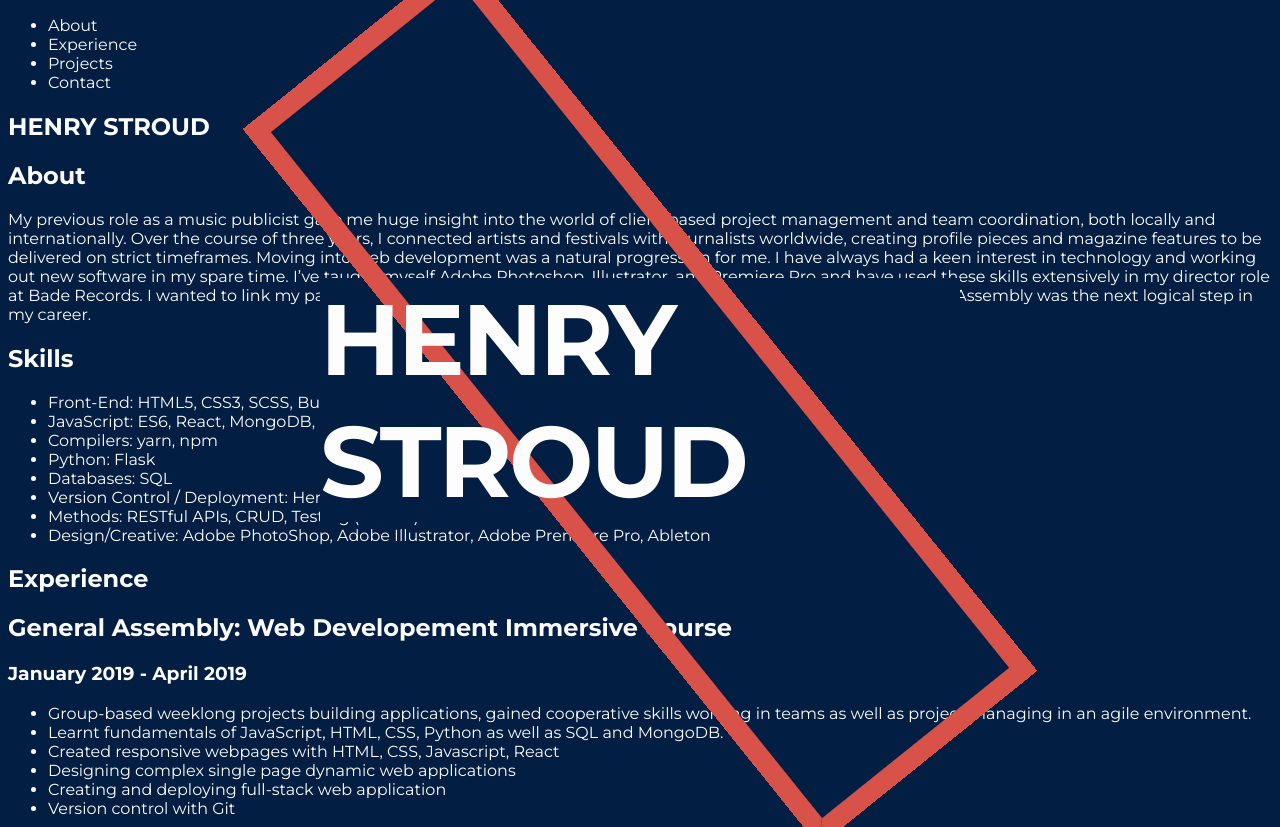
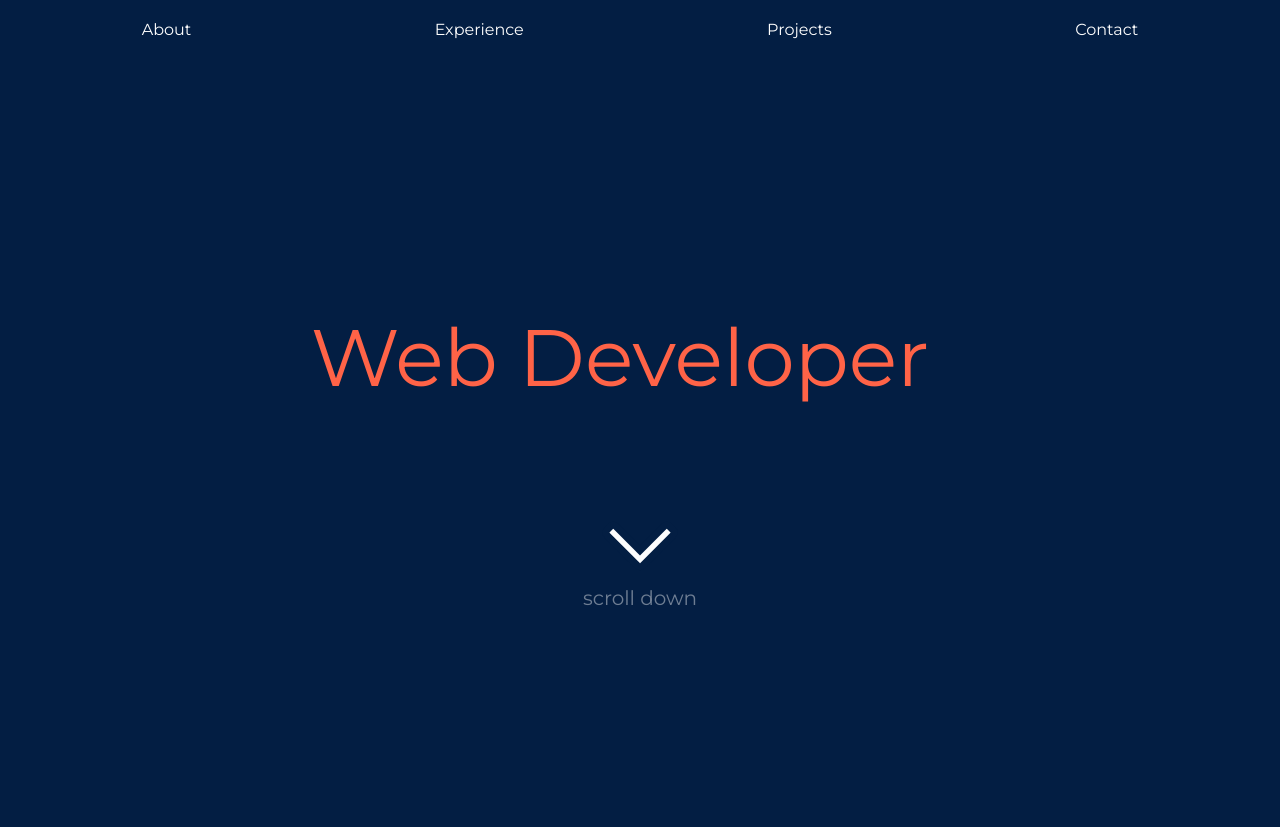
Before and after one commit to henry-stroud/henry-stroud.github.io, a website: page index.html in a window 1280 px wide. Shown: the top 827 px of the page. Drawn offline with nearby package versions, Linux system fonts and the light colour scheme.

Commit message:
added main page

```diff
--- a/index.html
+++ b/index.html
@@ -6,35 +6,31 @@
   <script type="text/javascript" src="./main.js"></script>
   <link href="https://fonts.googleapis.com/css?family=Montserrat:400,700" rel="stylesheet">
   <link rel="stylesheet" href="https://unpkg.com/aos@next/dist/aos.css" />
+  <link rel="stylesheet" href="https://use.fontawesome.com/releases/v5.8.1/css/all.css" integrity="sha384-50oBUHEmvpQ+1lW4y57PTFmhCaXp0ML5d60M1M7uH2+nqUivzIebhndOJK28anvf" crossorigin="anonymous">
+  <link rel="stylesheet" href="https://cdnjs.cloudflare.com/ajax/libs/animate.css/3.7.0/animate.min.css">
   <title>Henry Stroud</title>
 </head>
 <body>
   <header>
     <nav>
-      <ul>
-        <li>
-          About
-        </li>
-        <li>
-          Experience
-        </li>
-        <li>
-          Projects
-        </li>
-        <li>
-          Contact
-        </li>
-      </ul>
+        <a href="#about">About</a>
+        <a href="#experience">Experience</a>
+        <a href="#projects">Projects</a>
+        <a href="#contact">Contact</a>
     </nav>
   </header>
   <main>
-    <section>
-      <h1 data-aos="fade-up">
-        HENRY STROUD
-      </h1>
-        <a>HENRY STROUD</a>
+    <section class="title">
+      <div class="title-container">
+        <div class="console-container"><span id="text"></span>
+          <div class="console-underscore" id="console">&#95;
+          </div>
+        </div>
+        <i id="chevron" class="fas fa-chevron-down hidden"></i>
+        <p id="scroll" class="scroll-down hidden">scroll down</p>
+      </div>
     </section>
-    <section>
+    <section class="about" data-aos="flip-up">
       <h1>
         About
       </h1>
@@ -44,7 +40,7 @@
         Moving into web development was a natural progression for me. I have always had a keen interest in technology and working out new software in my spare time. I’ve taught myself Adobe Photoshop, Illustrator, and Premiere Pro and have used these skills extensively in my director role at Bade Records. I wanted to link my passion for tech with my ability to learn new skills, and the WDI course at General Assembly was the next logical step in my career.
       </p>
     </section>
-    <section>
+    <section class="skills" data-aos="slide-up">
       <h2>
         Skills
       </h2>
@@ -75,7 +71,7 @@
         </li>
       </ul>
     </section>
-    <section>
+    <section class="experience" data-aos="zoom-in-left">
       <h1>
         Experience
       </h1>
@@ -111,7 +107,7 @@
       </ul>
       </p>
     </section>
-    <section>
+    <section class="projects">
       <h1>
         Projects
       </h1>
@@ -203,7 +199,7 @@
         <p>Deployed Project: https://henry-stroud.github.io/wdi-project-1/</p>
       </p>
     </section>
-    <section>
+    <section class="contact">
       <h1>
         Contact
       </h1>
@@ -218,10 +214,14 @@
           LinkedIn: linkedin.com/in/henry-stroud/
         </li>
       </ul>
+    </section>
   </main>
   <script src="https://unpkg.com/aos@next/dist/aos.js"></script>
  <script>
-   AOS.init();
+   AOS.init({
+     duration: 2000,
+     once: true,
+   });
  </script>
 </body>
 </html>
--- /dev/null
+++ b/main.js
@@ -0,0 +1,56 @@
+window.addEventListener('DOMContentLoaded', () => {
+
+  consoleText(['Henry Stroud', 'Web Developer'], 'text',['tomato'])
+
+  function consoleText(words, id, colors) {
+    let visible = true
+    const con = document.getElementById('console')
+    let letterCount = 1
+    let x = 1
+    let waiting = false
+    const target = document.getElementById(id)
+    const chevron = document.getElementById('chevron')
+    const scroll = document.getElementById('scroll')
+    target.setAttribute('style', 'color:' + colors[0])
+    const interval = window.setInterval(function() {
+      if (letterCount === 14) {
+        clearInterval(interval)
+        chevron.className = 'fas fa-chevron-down visible animated bounceInDown'
+        scroll.className = 'scroll-down animated fadeIn delay-1s'
+      }
+      if (letterCount === 0 && waiting === false) {
+        waiting = true
+        target.innerHTML = words[0].substring(0, letterCount)
+        window.setTimeout(function() {
+          const usedWord = words.shift()
+          words.push(usedWord)
+          x = 1
+          target.setAttribute('style', 'color:' + colors[0])
+          letterCount += x
+          waiting = false
+        }, 700)
+      } else if (letterCount === words[0].length + 1 && waiting === false) {
+        waiting = true
+        window.setTimeout(function() {
+          x = -1
+          letterCount += x
+          waiting = false
+        }, 700)
+      } else if (waiting === false) {
+        target.innerHTML = words[0].substring(0, letterCount)
+        letterCount += x
+      }
+    }, 100)
+    window.setInterval(function() {
+      if (visible === true) {
+        con.className = 'console-underscore hidden'
+        visible = false
+
+      } else {
+        con.className = 'console-underscore'
+
+        visible = true
+      }
+    }, 330)
+  }
+})
--- a/scss/style.scss
+++ b/scss/style.scss
@@ -2,55 +2,73 @@
   font-family: 'Montserrat', sans-serif;
   background-color: #031e43;
   color: #fdfdfd;
+  box-sizing: border-box;
+  margin: 0 auto;
 }
 
 
 body {
   font-family: 'Montserrat', sans-serif;
   background-color: #031e43;
+  header {
+    nav {
+      display: flex;
+      flex-direction: row;
+      justify-content: space-around;
+      padding: 20px;
+      a {
+        text-decoration: none;
+      }
+    }
+  }
+  main {
+    background-color: #031e43;
+    section {
+      width: 100%;
+      height: 100vh;
+      .title-container {
+        display: flex;
+        flex-direction: column;
+        justify-content: center;
+        align-items: center;
+        font-size: 500%;
+        .scroll-down {
+          font-size: 25%;
+        }
+        h1, h5 {
+          margin: 0 auto;
+        }
+      }
+    }
+  }
 }
 
-a {
-  color: #fdfdfd;
-  font-size: 100px;
-  font-weight: bold;
-  text-decoration: none;
-  letter-spacing: -3px;
-  margin: 0;
-  position: absolute;
-  top: 50%;
-  left: 50%;
-  transform: translateX(-50%) translateY(-50%);
+.title {
+  display: flex;
+  flex-direction: column;
+  align-items: center;
+  justify-content: center;
+  i {
+    margin-top: 100px;
+    -webkit-text-stroke: 7px #031e43;
+  }
+  .console-container {
+    display: flex;
+    flex-direction: row;
+    background-color: #031e43;
+  }
 }
 
-a:before,
-a:after {
-  content: '';
-  padding: 120px;
-  position: absolute;
-  left: 50%;
-  width: 100%;
-  top: 50%;
-  display: block;
-  border: 20px solid red;
-  transform: translateX(-50%) translateY(-50%) rotate(0deg);
-  animation: 10s alternate ease-in-out tipsy;
+.console-underscore {
+  background-color: #031e43;
 }
 
-a:before {
-  border-color: #d9524a #d9524a rgba(0, 0, 0, 0) rgba(0, 0, 0, 0);
-  z-index: -1;
+.hidden {
+  opacity: 0;
+  background-color: #031e43;
 }
 
-a:after {
-  border-color: rgba(0, 0, 0, 0) rgba(0, 0, 0, 0) #d9524a #d9524a;
+.visible {
+  opacity: 1;
+  background-color: #031e43;
 }
-
-@keyframes tipsy {
-  0% {
-    transform: translateX(-50%) translateY(-50%) rotate(0deg);
-  }
-  100% {
-    transform: translateX(-50%) translateY(-50%) rotate(360deg);
-  }
-}
```
Also changed, not shown: css/style.css, 1 other file.
